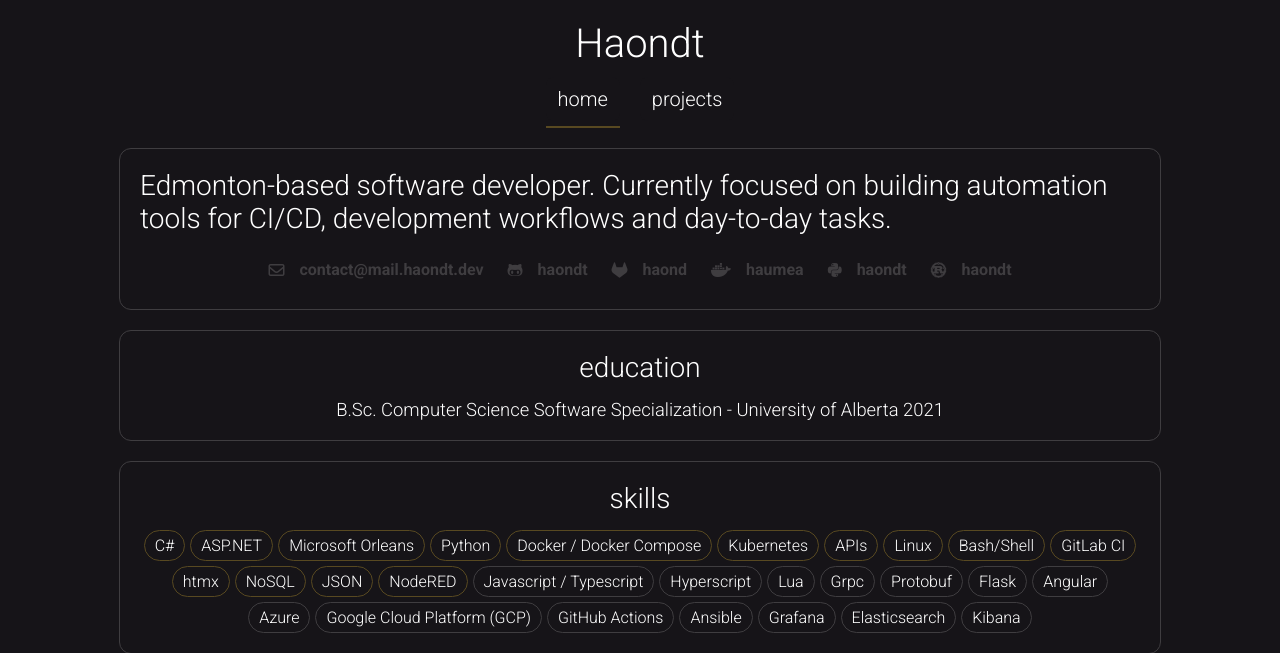
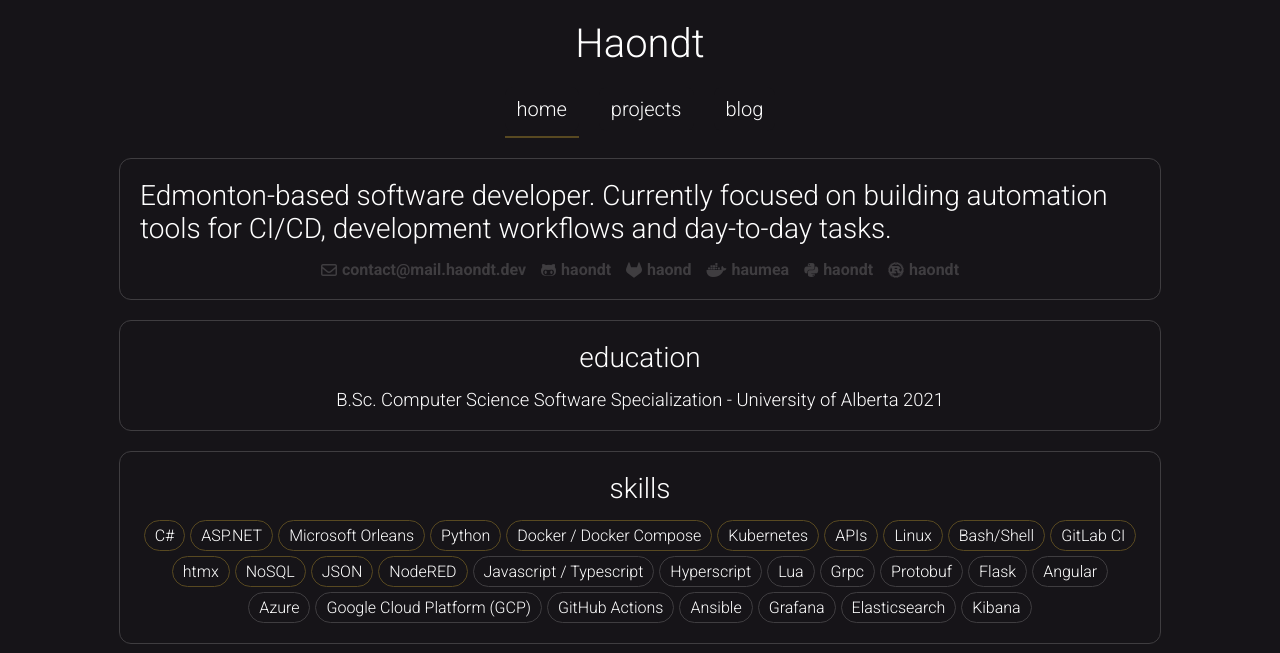
Before and after one commit to haondt/website, a Flask app: page / in a window 1280 px wide. Shown: the top 653 px of the page. Run offline with Flask 3, Linux system fonts and the light colour scheme; parts of the project's set-up code (start-up, migrations or seed data) failed here and were passed over.

Commit message:
updated some css based on blog

```diff
--- a/website/static/style.css
+++ b/website/static/style.css
@@ -40,14 +40,23 @@ h2 {
 p {
     font-size: 1.15rem;
 }
+
 a {
+    color: var(--color-accent-fg);
+    font-weight: 400;
+    text-decoration: none;
     font-size: 1.15rem;
     text-decoration: none;
-    color: inherit;
 }
+
+a.dark {
+    color: var(--color-accent-bg);
+}
+
 a:hover {
-    color: var(--color-accent);
+    text-decoration: underline;
 }
+
 
 body {
     background-color: var(--color-dark-bg);
@@ -78,14 +87,16 @@ body {
     padding-top: 10px;
     border-radius: 8px;
     border: none;
+    font-weight: inherit;
 }
 
-button:not(:disabled) {
+.button:not(:disabled) {
     cursor: pointer;
 }
 
-button:hover {
+.button:hover {
     background-color: var(--color-bright-bg);
+    text-decoration: none;
 }
 
 .button.icon {
@@ -160,3 +171,51 @@ button.icon:hover:not(:disabled) {
 .chip.accent:hover {
     background-color: var(--color-accent);
 }
+
+.link-chip {
+    display: flex;
+    flex-direction: row;
+    gap: 5px;
+    align-items: center;
+    color: var(--color-dark-fg);
+    font-weight: 600;
+}
+
+.link-chip > p, .link-chip > a {
+    font-size: 1rem;
+    font-size: inherit;
+    color: inherit;
+    font-weight: inherit;
+}
+
+.link-chip > a:hover {
+    text-decoration: none;
+    color: var(--color-accent);
+}
+
+.gap-5 { gap: 5px; }
+.gap-10 { gap: 10px; }
+.gap-15 { gap: 15px; }
+.gap-20 { gap: 20px; }
+.gap-25 { gap: 25px; }
+.gap-30 { gap: 30px; }
+.gap-40 { gap: 40px; }
+.gap-50 { gap: 50px; }
+
+.row-gap-5 { row-gap: 5px; }
+.row-gap-10 { row-gap: 10px; }
+.row-gap-15 { row-gap: 15px; }
+.row-gap-20 { row-gap: 20px; }
+.row-gap-25 { row-gap: 25px; }
+.row-gap-30 { row-gap: 30px; }
+.row-gap-40 { row-gap: 40px; }
+.row-gap-50 { row-gap: 50px; }
+
+.col-gap-5 { column-gap: 5px; }
+.col-gap-10 { column-gap: 10px; }
+.col-gap-15 { column-gap: 15px; }
+.col-gap-20 { column-gap: 20px; }
+.col-gap-25 { column-gap: 25px; }
+.col-gap-30 { column-gap: 30px; }
+.col-gap-40 { column-gap: 40px; }
+.col-gap-50 { column-gap: 50px; }
--- a/website/templates/home.html
+++ b/website/templates/home.html
@@ -5,28 +5,7 @@
 <div class="flex flex-col" style="gap:20px;">
 <div class="card">
     <h2>Edmonton-based software developer. Currently focused on building automation tools for CI/CD, development workflows and day-to-day tasks.</h2>
-    <div class="flex flex-row gap-10 flex-wrap justify-evenly">
-        <style>
-            @scope {
-                .link-chip {
-                    display:flex;
-                    flex-direction: row;
-                    gap: 15px;
-                    align-items: center;
-                    color: var(--color-dark-fg);
-                    border-radius: 8px;
-                    padding-top: 10px;
-                    padding-bottom: 10px;
-                    padding-left: 12px;
-                    padding-right: 12px;
-                    font-weight: 600;
-                }
-
-                .link-chip > p, .link-chip a {
-                    font-size: 1rem;
-                }
-            }
-        </style>
+    <div class="flex flex-row col-gap-15 row-gap-5 flex-wrap justify-evenly">
         <div class="link-chip">
             <i class="fa-regular fa-envelope"></i>
             <p>contact@mail.haondt.dev</p>
--- a/website/templates/navbar.html
+++ b/website/templates/navbar.html
@@ -1,4 +1,4 @@
-<div class="flex flex-col" style="gap:10px;margin-top:20px;margin-bottom:20px;">
+<div class="flex flex-col" style="gap:20px;margin-top:20px;margin-bottom:20px;">
     <div class="flex flex-col align-center">
         <h1>Haondt</h1>
     </div>
@@ -25,5 +25,11 @@
             <div class="selection-indicator{% if target == active %} active{% endif %}"></div>
         </div>
         {% endfor %}
+        {% for target, url in [('blog', 'https://blog.haondt.dev')] %}
+        <div class="nav-item flex flex-col" style="gap:5px;">
+            <a class="button" href="{{ url }}">{{ target }}</a>
+            <div class="selection-indicator"></div>
+        </div>
+        {% endfor %}
     </div>
 </div>
```
